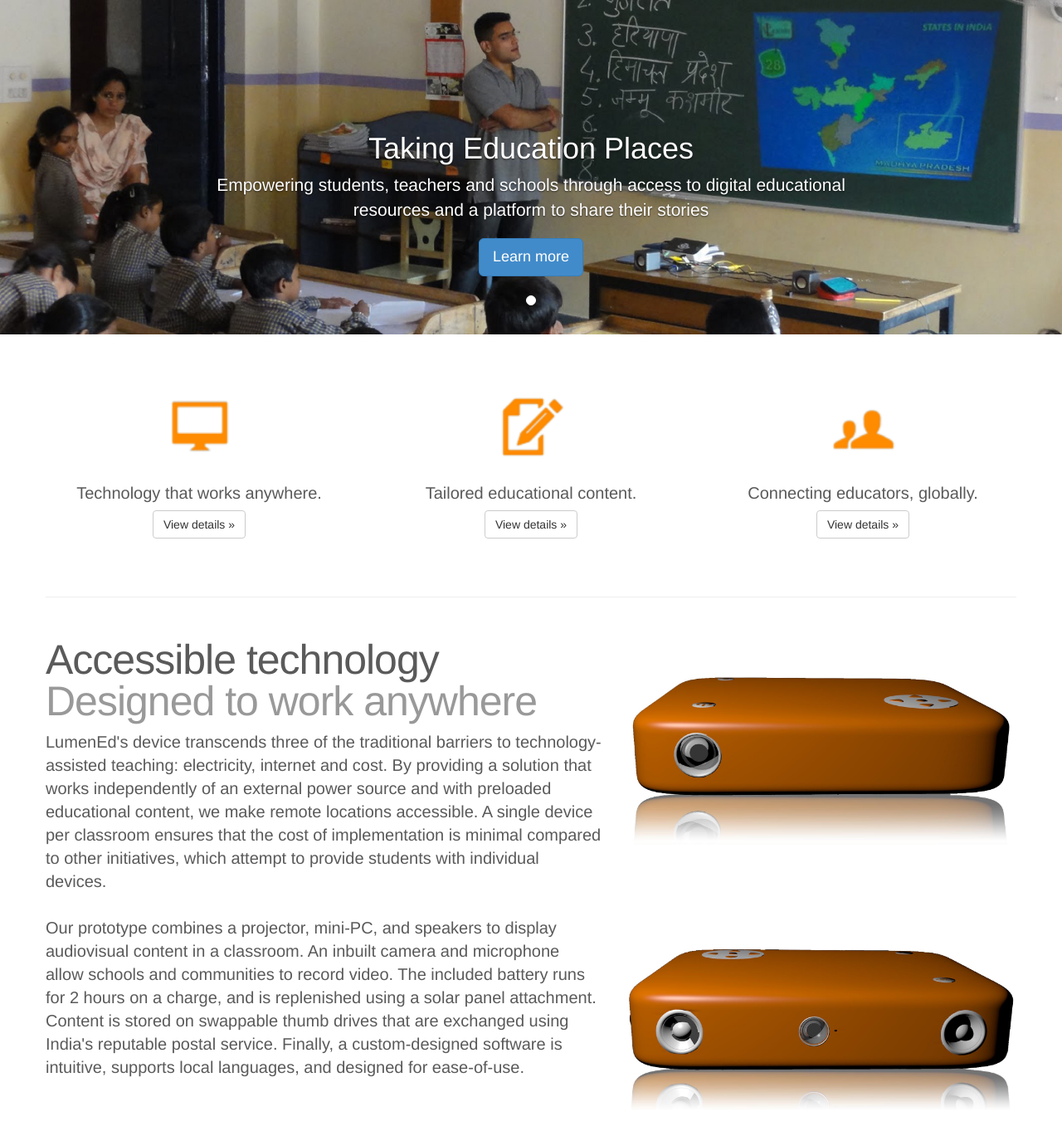
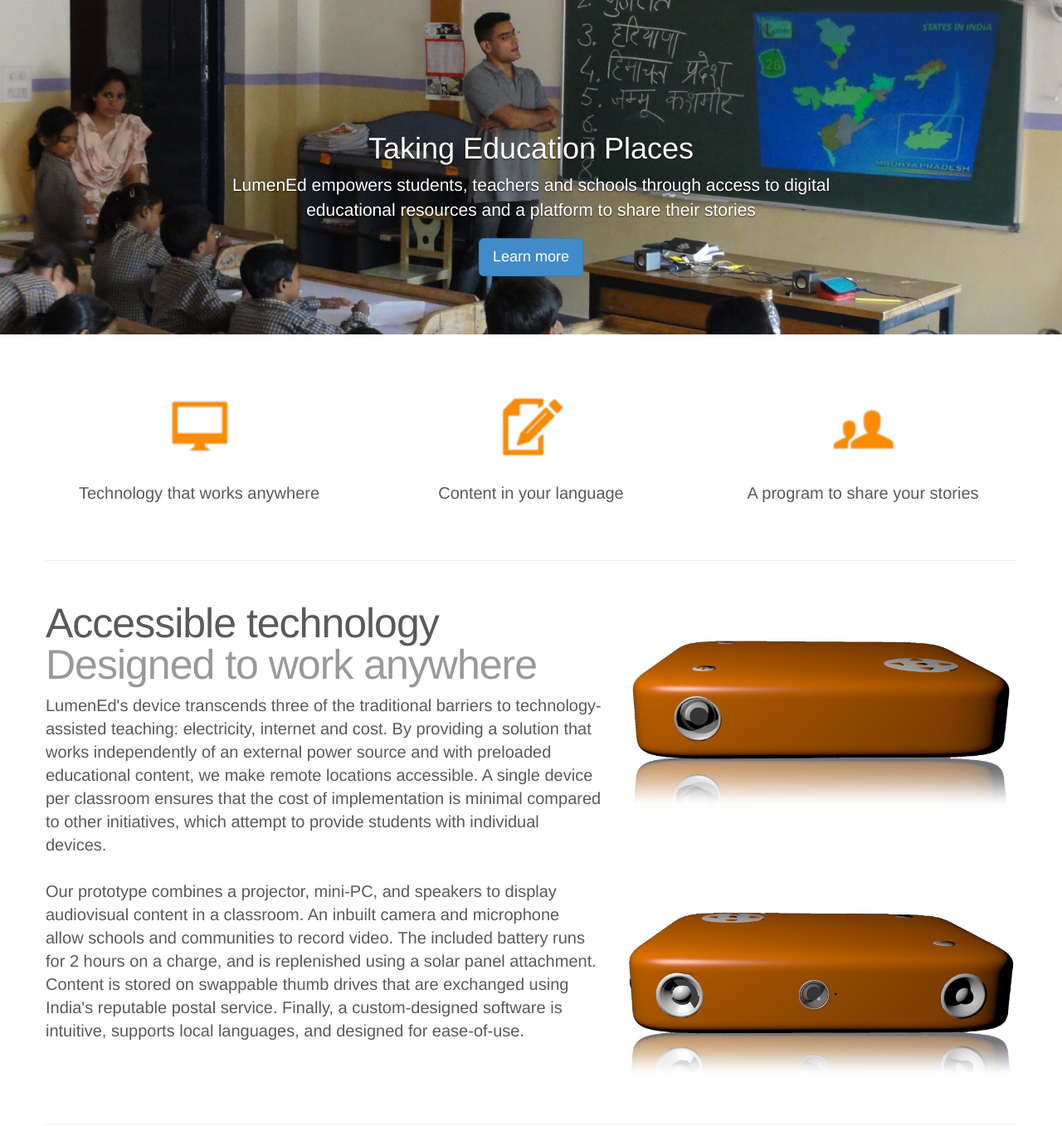
Before and after one commit to lumened/website, a PHP site: page / in a window 1280 px wide. Shown: the part 51-1408 px from the top of the page at 83% size. Run offline with PHP 8.4, Linux system fonts and the light colour scheme; some libraries are stand-ins or nearby versions.

Commit message:
updating site2

```diff
--- a/css/carousel.css
+++ b/css/carousel.css
@@ -266,6 +266,9 @@ body {
     border-radius: 0px;
   }
 
+}
+
+@media (min-width: 992px) {
   /* Bump up size of carousel content */
   .carousel-caption p {
     margin-bottom: 20px;
@@ -273,9 +276,6 @@ body {
     line-height: 1.4;
   }
 
-}
-
-@media (min-width: 992px) {
   .featurette-heading {
     margin-top: 10px;
   }
--- a/index.html
+++ b/index.html
@@ -73,18 +73,18 @@
     ================================================== -->
     <div id="myCarousel" class="carousel slide" data-ride="carousel">
       <!-- Indicators -->
-      <ol class="carousel-indicators">
+      <!-- <ol class="carousel-indicators">
         <li data-target="#myCarousel" data-slide-to="0" class="active"> </li>
-        <!-- <li data-target="#myCarousel" data-slide-to="1"></li>
-        <li data-target="#myCarousel" data-slide-to="2"></li> -->
-      </ol>
+        <li data-target="#myCarousel" data-slide-to="1"></li>
+        <li data-target="#myCarousel" data-slide-to="2"></li>
+      </ol> -->
       <div class="carousel-inner">
 		<div class="item active">
 			<img src="img/pilot_program.jpg" alt="Main Slide" class="img-responsive">
 			<div class="container">
 				<div class="carousel-caption">
 				  <h1>Taking Education Places</h1>
-				  <p>Empowering students, teachers and schools through access to digital educational resources and a platform to share their stories</p>
+				  <p>LumenEd empowers students, teachers and schools through access to digital educational resources and a platform to share their stories</p>
 				  <p><a class="btn btn-lg btn-primary" href="#section1" role="button">Learn more</a></p>
 				</div>
 			</div>
@@ -139,22 +139,19 @@
       <!-- Three columns of text below the carousel -->
       <div class="row">
         <div class="col-lg-4">
-          <img class="img-circle" src="img/sprite_tech.png" alt="Generic placeholder image">
-          <h2>Technology that works anywhere.</h2>
+          <a href="#section1"> <img class="img-circle" src="img/sprite_tech.png" alt="Image1"></a>
+          <h2>Technology that works anywhere</h2>
           <p></p>
-          <p><a class="btn btn-default" href="#section1" role="button">View details &raquo;</a></p>
         </div><!-- /.col-lg-4 -->
         <div class="col-lg-4">
-          <img class="img-circle" src="img/sprite_content.png" alt="Generic placeholder image">
-          <h2>Tailored educational content.</h2>
+          <a href="#section2"> <img class="img-circle" src="img/sprite_content.png" alt="Image2"></a>
+          <h2>Content in your language</h2>
           <p></p>
-          <p><a class="btn btn-default" href="#section2" role="button">View details &raquo;</a></p>
         </div><!-- /.col-lg-4 -->
         <div class="col-lg-4">
-          <img class="img-circle" src="img/sprite_network.png" alt="Generic placeholder image">
-          <h2>Connecting educators, globally.</h2>
+          <a href="#section3"> <img class="img-circle" src="img/sprite_network.png" alt="Image3"></a>
+          <h2>A program to share your stories</h2>
           <p></p>
-          <p><a class="btn btn-default" href="#section3" role="button">View details &raquo;</a></p>
         </div><!-- /.col-lg-4 -->
       </div><!-- /.row -->
 
```
